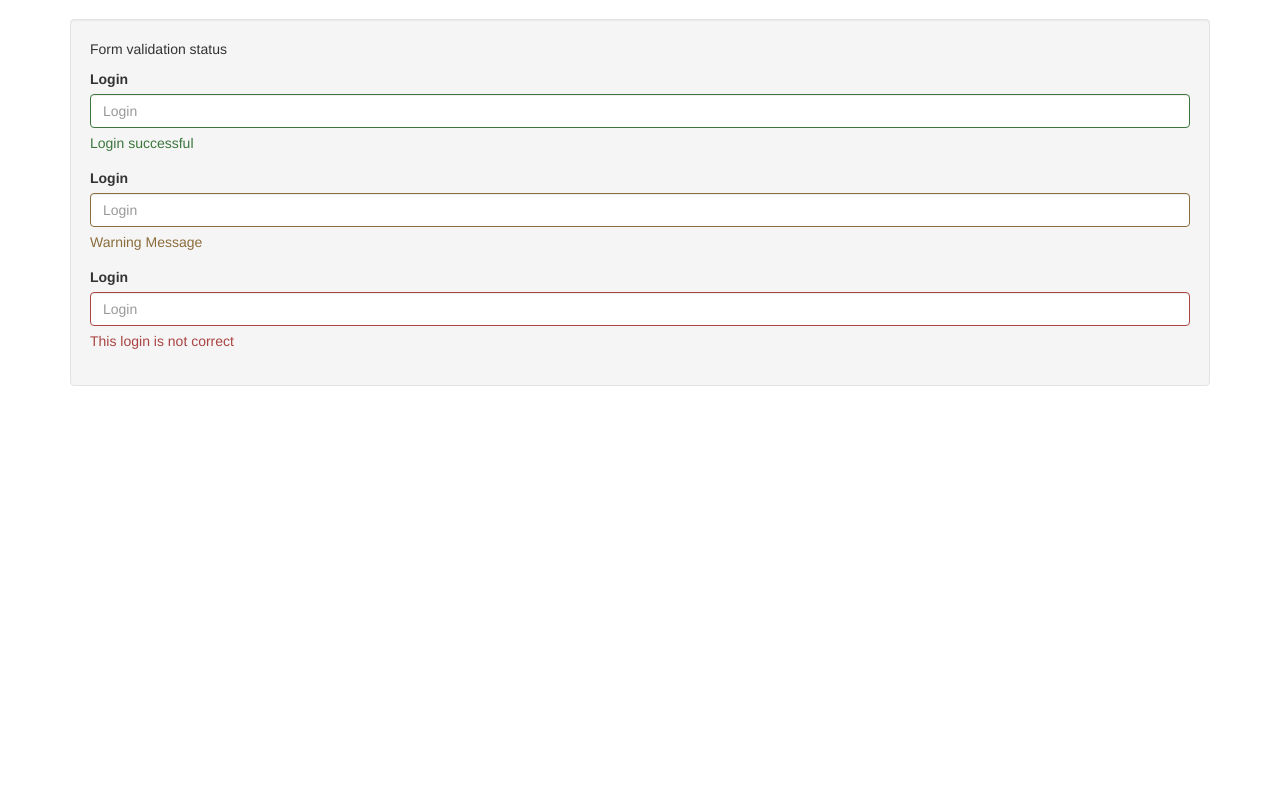
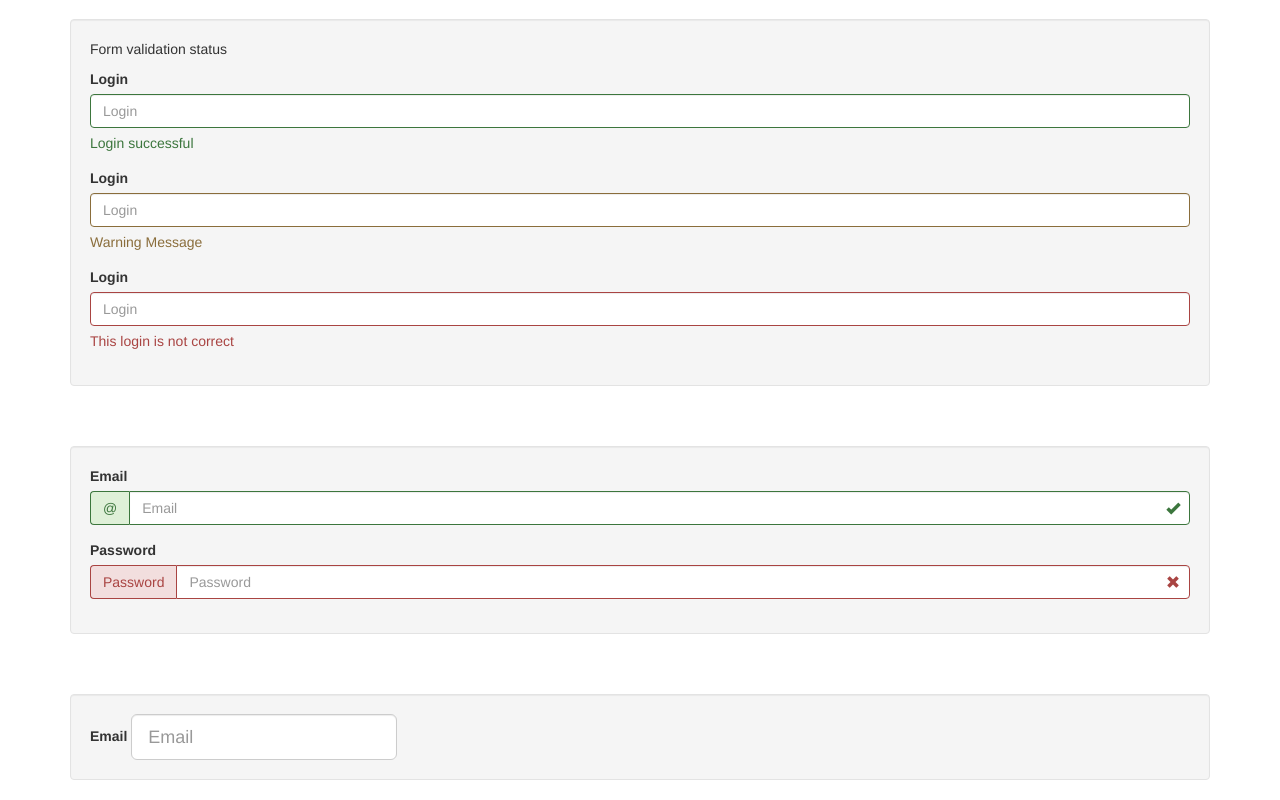
Before and after one commit to anuragrajandekar/CodeSamples, a plain HTML site: page code/bootstrap3/06_forms.html in a window 1280 px wide. Shown: the part 1269-2069 px from the top of the page. Before the commit the page ends 1675 px from the top, so only its background shows below. Drawn offline with nearby package versions, Linux system fonts and the light colour scheme.

Commit message:
Using addons in form

```diff
--- a/code/bootstrap3/06_forms.html
+++ b/code/bootstrap3/06_forms.html
@@ -127,7 +127,44 @@
 	</div>
 
 
+	<br><br>
 
+	<div class="container">
+		<div class="well">
+			<form>
+				<div class="form-group has-success has-feedback">
+					<label for="emailBox">Email</label>
+					<div class="input-group">
+						<span class="input-group-addon">@</span>
+						<input type="text" id="emailBox" class="form-control" placeholder="Email">
+					</div>
+					<span class="glyphicon glyphicon-ok form-control-feedback"></span>
+				</div>
+
+				<div class="form-group has-error has-feedback">
+					<label for="passwordBox">Password</label>
+					<div class="input-group">
+						<span class="input-group-addon">Password</span>
+						<input type="password" id="passwordBox" class="form-control" placeholder="Password">
+					</div>
+					<span class="glyphicon glyphicon-remove form-control-feedback"></span>
+				</div>
+			</form>
+		</div>
+	</div>
+
+	<br><br>
+
+	<div class="container">
+		<div class="well">
+			<form class="form-inline">
+				<div class="form-group form-group-lg">
+					<label for="emailBox control-label">Email</label>
+					<input type="email" id="emailBox" class="form-control" placeholder="Email">
+				</div>
+			</form>
+		</div>
+	</div>
 
 
 
```
